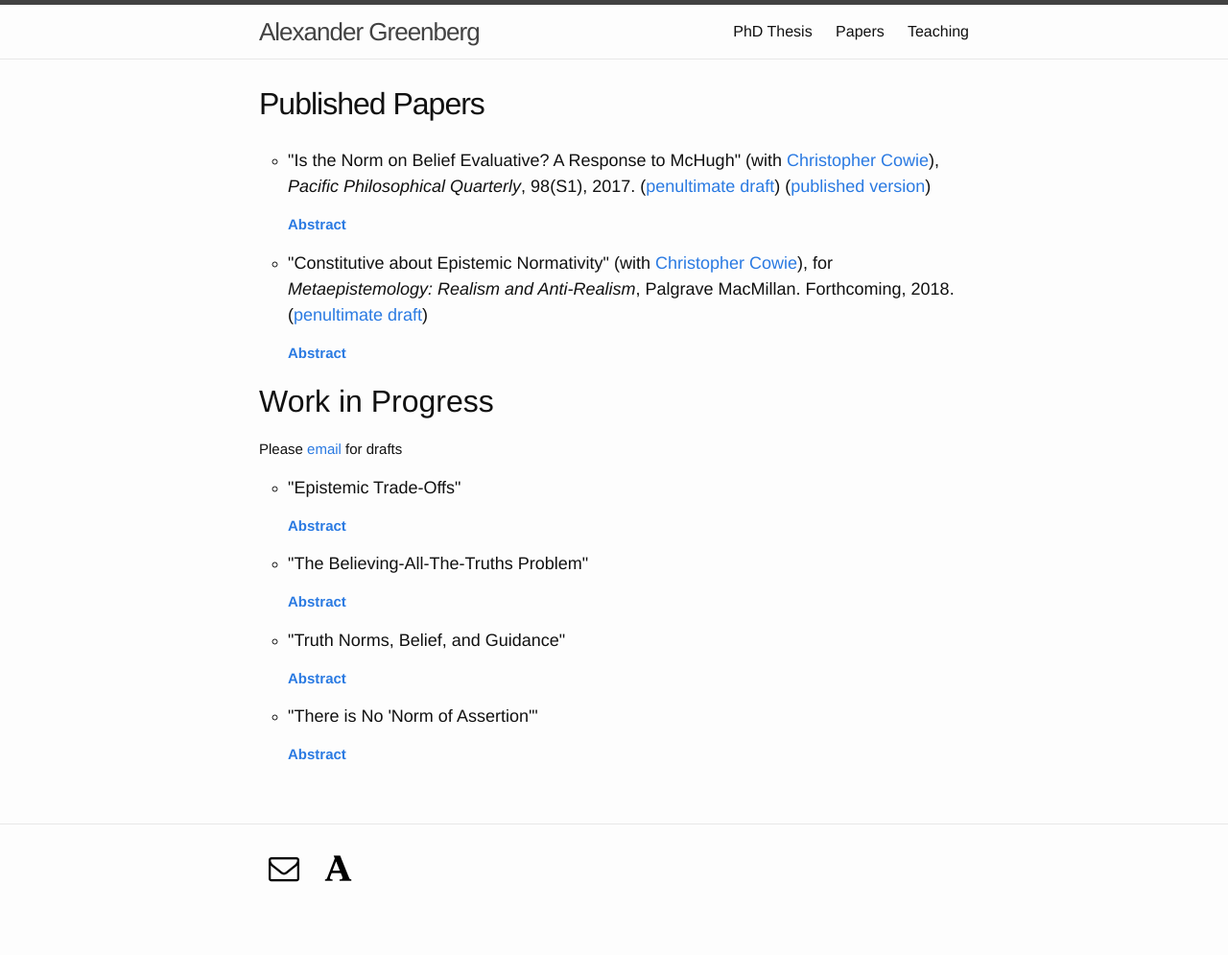
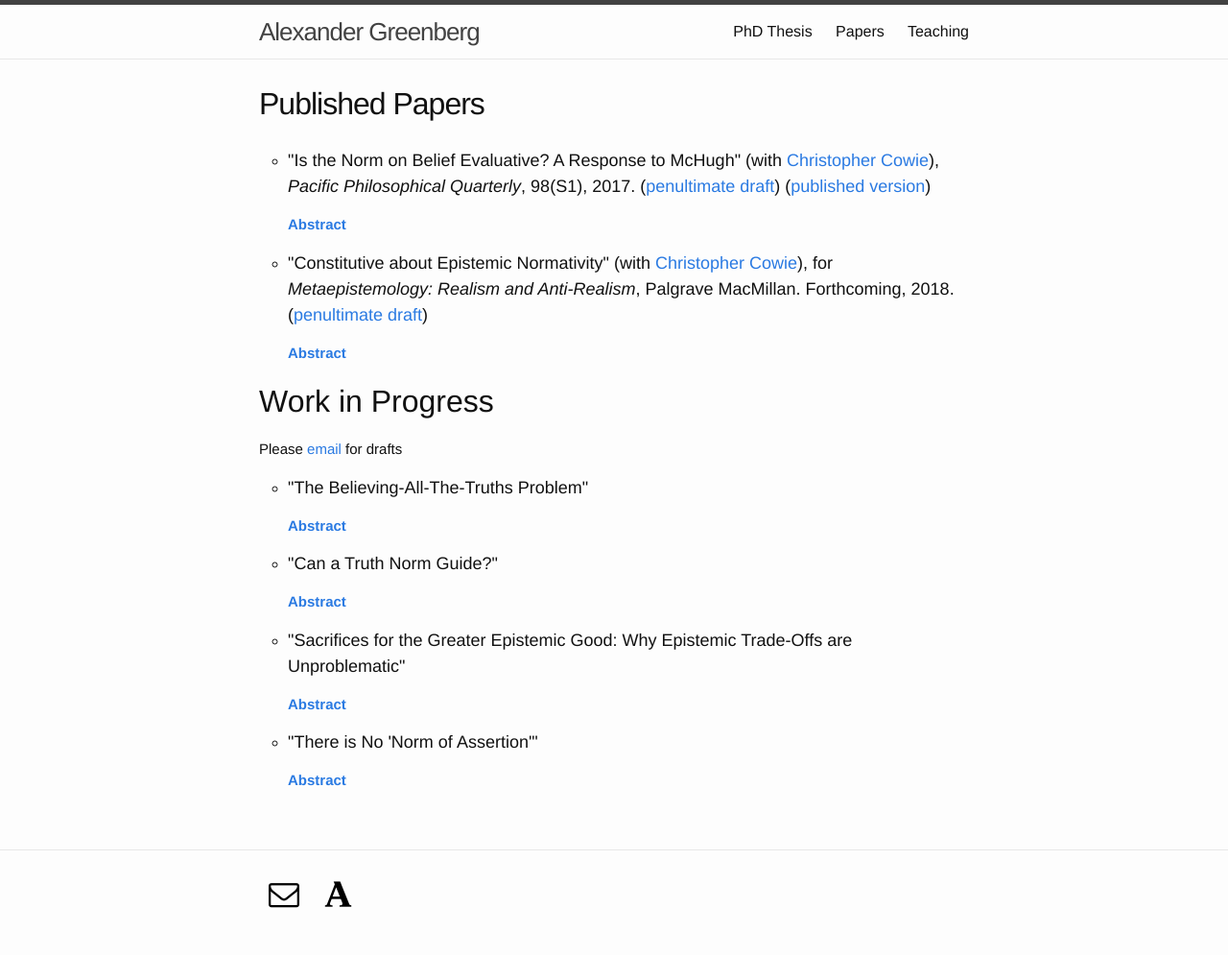
Before and after one commit to alexandergreenberg/alexandergreenberg.github.io, a Jekyll site: the page built from 02_Publications.html, in a window 1280 px wide. Shown: the whole page at 96% size. Built offline with Jekyll 4.4.1, drawn with Linux system fonts in a browser that asks for light colours; some web fonts are replaced; before the commit the page ends 968 px from its top, so only the background shows below that.

Commit message:
Update 02_Publications.html

```diff
--- a/02_Publications.html
+++ b/02_Publications.html
@@ -34,19 +34,19 @@ return true;
 <p>Please <a href="mailto:{{site.email}}">email</a> for drafts</p>
 <ul>
   <li>
-    <h4>"Epistemic Trade-Offs"</h4>
-    <p><a href="javascript:;" onclick="return toggleMe('para2')" value="Toggle"><strong>Abstract</strong></a></p>
-    <div id="para2" class="hidden"><p>It is often claimed that true belief is the fundamental goal of epistemic justification. Call this claim ‘veritism’. Particular examples are alleged to create problems for this claim: examples in which having a belief that looks prima facie unjustified is a means to the end of having a large number of other true beliefs. In a series of recent articles, Selim Berker has argued that these examples should lead us to reject veritism <em>tout court</em>. This conclusion, I argue, is unwarranted. A plausible version of veritism has no problem dealing with these cases.</p></div>
-  </li>
-  <li>
     <h4>"The Believing-All-The-Truths Problem"</h4>
     <p><a href="javascript:;" onclick="return toggleMe('para3')" value="Toggle"><strong>Abstract</strong></a></p>
     <div id="para3" class="hidden"><p>Should I believe something if and only if it’s true? Many philosophers have objected to this kind of truth norm, on the grounds that it’s not the case that one ought to believe all the truths. Philosophers who want to defend the claim that belief is subject to a truth norm often respond to this problem by reformulating a truth norm in ways that do not entail that one ought to believe all the truths. Many of these attempts at reformulation, I argue, have been missteps. A number of these different reformulations are incapable of carrying out a central role a truth norm is meant to play, that of explaining justification. The truth norm I defend, however, avoids the problems associated with a prescription to believe all the truths, but doesn’t thereby fail to explain justification. This norm, introduced (but not defended) by Conor McHugh, states that if one has some doxastic attitude about p – i.e. if one believes, disbelieves, or suspends judgement about whether p – then one ought to believe that p if and only if p is true.</p></div>
   </li>
   <li>
-    <h4>"Truth Norms, Belief, and Guidance"</h4>
+    <h4>"Can a Truth Norm Guide?"</h4>
     <p><a href="javascript:;" onclick="return toggleMe('para4')" value="Toggle"><strong>Abstract</strong></a></p>
     <div id="para4" class="hidden"><p>Say you’re considering whether Richard III killed the Princes in Tower. What attitude should you have to this proposition? A plausible and intuitive answer is that you should believe Richard III killed the Princes in the Tower if and only if it’s true. This is the claim that belief is subject to a truth norm. A number of philosophers have claimed we should reject such a truth norm because it cannot guide belief formation. I argue against this objection. This involves two main steps: arguing against those who argue that a truth norm cannot guide directly and against those who argue that it cannot guide indirectly. In response to the first objection, I argue that philosophers who claim that a truth norm cannot guide directly rely on implausible assumptions about what it is for a norm to guide. The second objection concerns the way a truth norm is often claimed to guide indirectly, by being the fundamental reason why one follows other epistemic norms such as evidence norms. Philosophers often object to this picture on the grounds that truth and evidence norms conflict. I answer this objection disjunctively. Either this conflict is transparent to the believer or it is not. If it is not, then this is not a kind of conflict that undermines a truth norm guiding indirectly. If this conflict is transparent to the believer, then this is a problem, but is not a problem about guidance.</p></div>
+  </li>
+  <li>
+    <h4>"Sacrifices for the Greater Epistemic Good: Why Epistemic Trade-Offs are Unproblematic"</h4>
+    <p><a href="javascript:;" onclick="return toggleMe('para2')" value="Toggle"><strong>Abstract</strong></a></p>
+    <div id="para2" class="hidden"><p>It is often claimed that true belief is the fundamental goal of epistemic justification. Call this claim ‘veritism’. Particular examples are alleged to create problems for this claim: examples in which having a belief that looks prima facie unjustified is a means to the end of having a large number of other true beliefs. In a series of recent articles, Selim Berker has argued that these examples should lead us to reject veritism <em>tout court</em>. This conclusion, I argue, is unwarranted. A plausible version of veritism has no problem dealing with these cases.</p></div>
   </li>
   <li>
     <h4>"There is No 'Norm of Assertion'"</h4>
```
